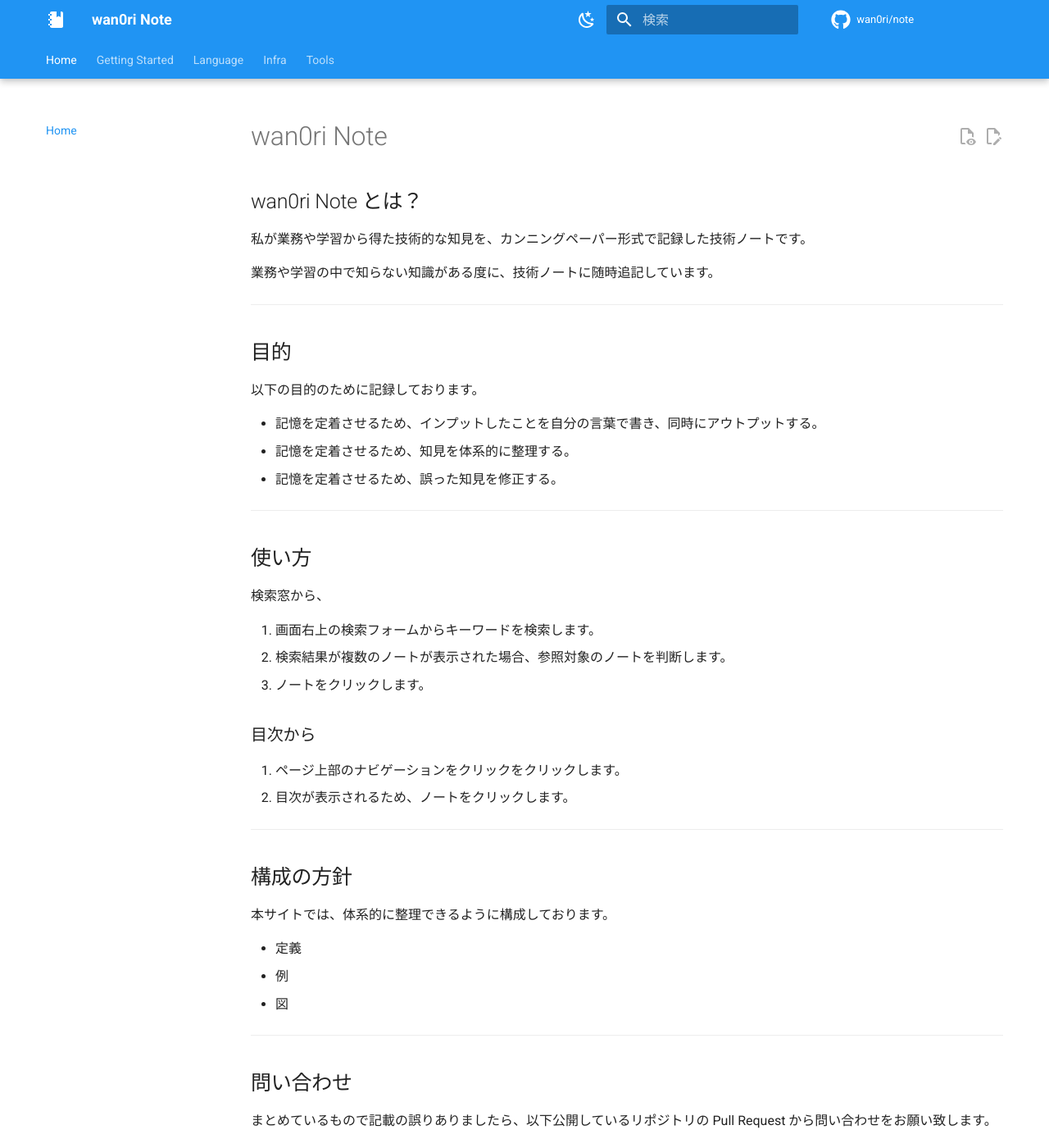
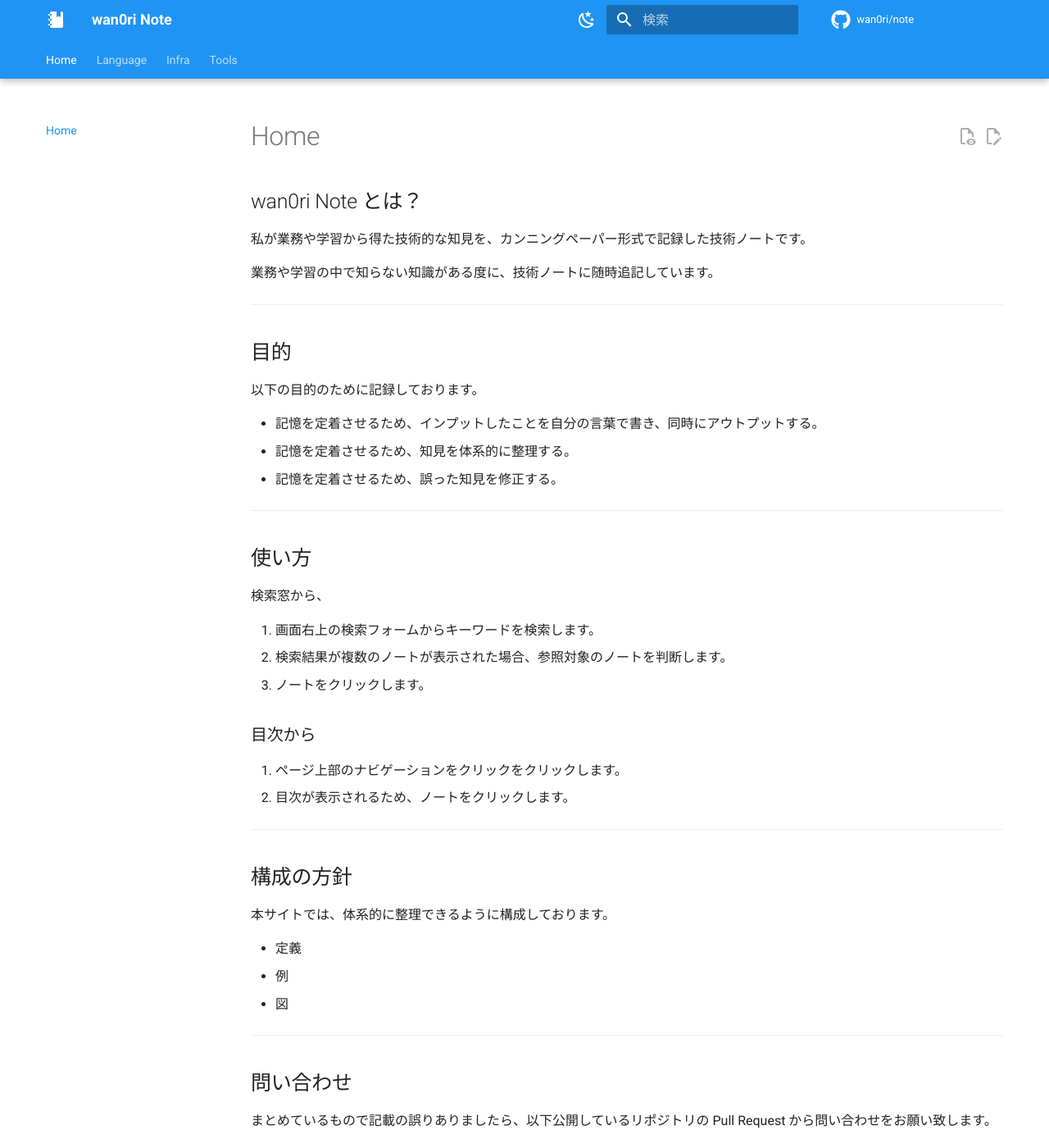
Before and after one commit to wan0ri/note, an MkDocs documentation site: the page built from docs/index.md, in a window 1280 px wide and 1400 px high. Shown: the whole window at 82% size. Built offline with MkDocs 1.6.1 and Material for MkDocs 9.7.7, drawn with Linux system fonts in a browser that asks for light colours; comment, search, counter and statistics services are not loaded; some of the changed text lies outside the part shown.

Commit message:
feat: indexページからタイトルを削除し、ナビゲーションからGetting Startedを削除

```diff
--- a/docs/index.md
+++ b/docs/index.md
@@ -3,8 +3,6 @@ title: Home
 hide:
   - toc
 ---
-
-# wan0ri Note
 
 ## wan0ri Note とは？
 
--- a/mkdocs.yml
+++ b/mkdocs.yml
@@ -90,7 +90,6 @@ extra_css:
 
 nav:
   - Home: index.md
-  - Getting Started: getting-started.md
   - Language:
       - language/index.md
       - Python: language/python.md
```
